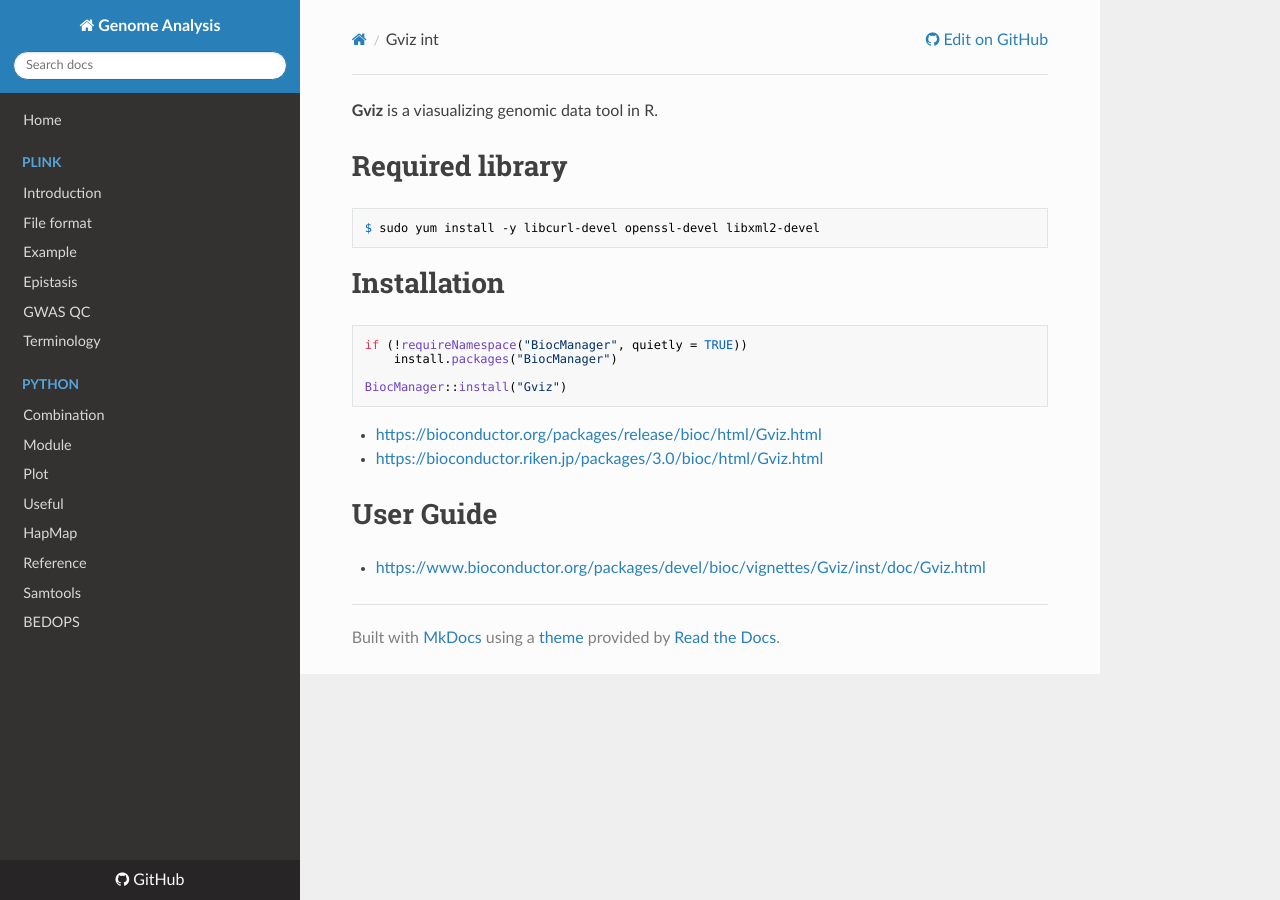
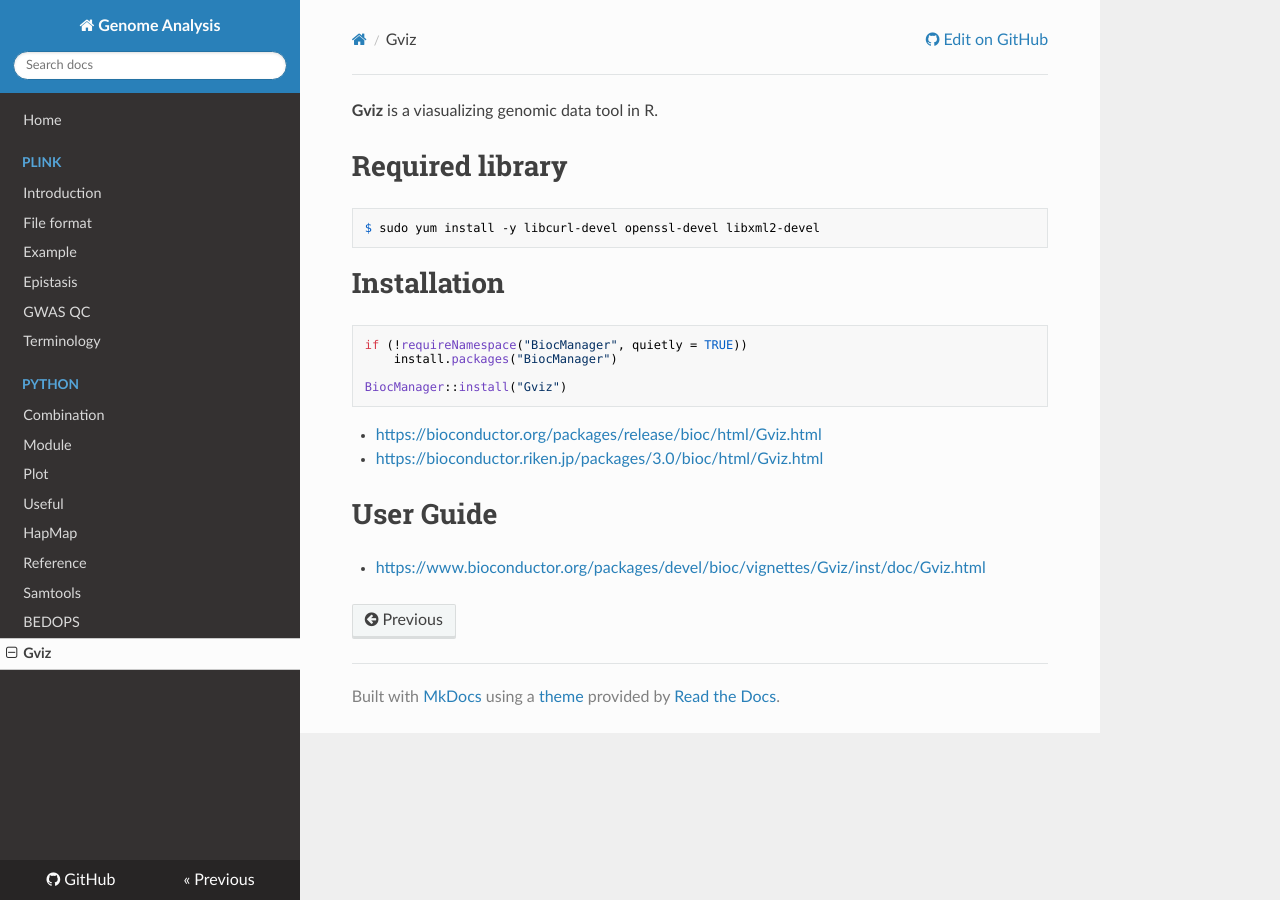
Before and after one commit to WonyoungCho/plink, an MkDocs documentation site: the page built from docs/Gviz_int.md, in a window 1280 px wide. Built offline with MkDocs 1.6.1, drawn with Linux system fonts in a browser that asks for light colours; nearby versions of some CDN libraries; old or Windows-style settings are respelled for this version of MkDocs.

Commit message:
Update mkdocs.yml

```diff
--- a/mkdocs.yml
+++ b/mkdocs.yml
@@ -24,4 +24,5 @@ pages:
     - Reference: 'data_ref.md'
     - Samtools: 'samtools_int.md'
     - BEDOPS: 'bedops_int.md'
+    - Gviz: 'Gviz_int.md'
 theme: readthedocs
```
